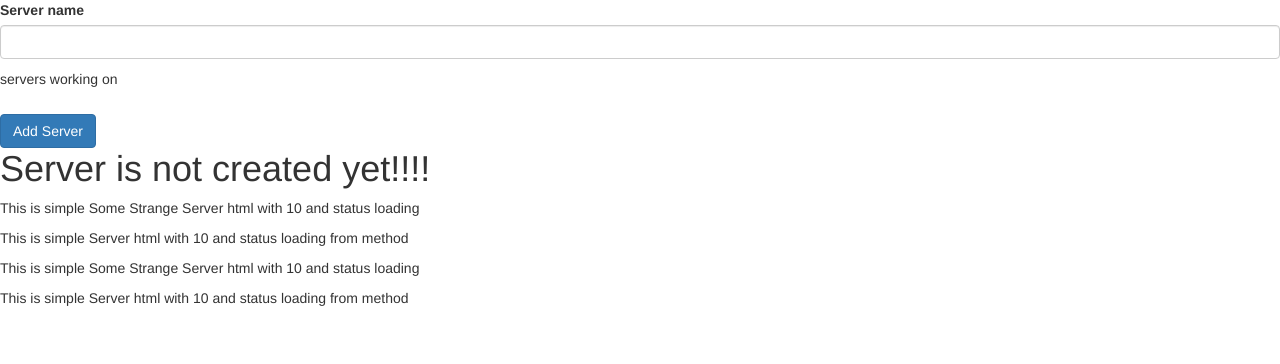
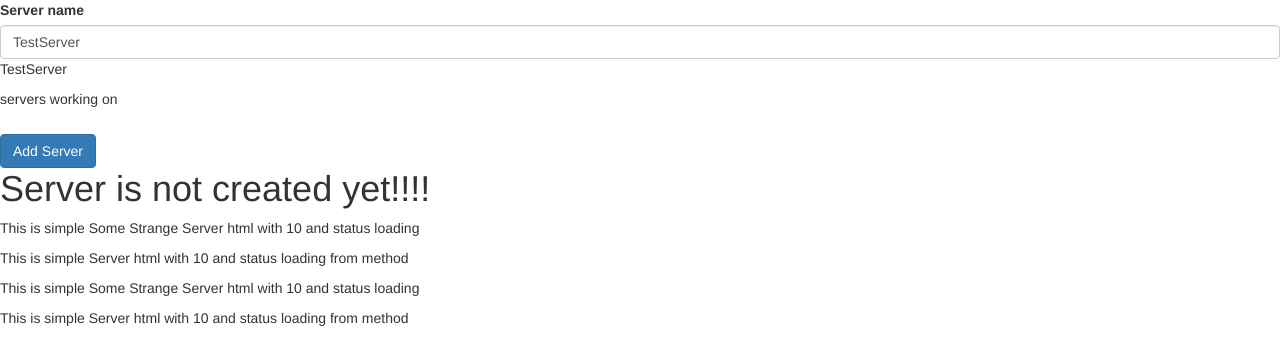
Before and after one commit to Srinivas-Yadavelli/angular-app, an Angular app: page / in a window 1280 px wide. Shown: the top 364 px of the page. Built offline with nearby package versions, Linux system fonts and the light colour scheme.

Commit message:
Two way binding

```diff
--- a/src/app/app.module.ts
+++ b/src/app/app.module.ts
@@ -1,5 +1,6 @@
 import { NgModule } from '@angular/core';
 import { BrowserModule } from '@angular/platform-browser';
+import { FormsModule } from '@angular/forms';
 
 import { AppComponent } from './app.component';
 import { ServerComponent } from './server/server.component';
@@ -12,7 +13,8 @@
     ServersComponent
   ],
   imports: [
-    BrowserModule
+    BrowserModule,
+    FormsModule
   ],
   providers: [],
   bootstrap: [AppComponent]
--- a/src/app/servers/servers.component.html
+++ b/src/app/servers/servers.component.html
@@ -1,5 +1,7 @@
+<!--<label>Server name</label>
+<input type="text" class="form-control" (input)="onUpdateServerName($event)">-->
 <label>Server name</label>
-<input type="text" class="form-control" (input)="onUpdateServerName($event)">
+<input type="text" class="form-control" [(ngModel)] = "serverName">
 <p> {{ serverName }}</p>
 <p>servers working on</p><h1>
   <button class="btn btn-primary" [disabled] = "!allowServer" (click) = "onCreateServer()">Add Server</button>
--- a/src/app/servers/servers.component.ts
+++ b/src/app/servers/servers.component.ts
@@ -9,7 +9,7 @@
 })
 export class ServersComponent implements OnInit {
    allowServer = false;
-   serverName = '';
+   serverName = 'TestServer';
    onCreateServerStatus = 'Server is not created yet!!!!';
 
   constructor() {
@@ -23,7 +23,7 @@
 
   }
   onCreateServer(){
-  this.onCreateServerStatus = 'Now Server Successfully Created';
+  this.onCreateServerStatus = 'Now Server Successfully Created  : ' + this.serverName;
   }
   onUpdateServerName(event : Event){
 console.log(event);
```
